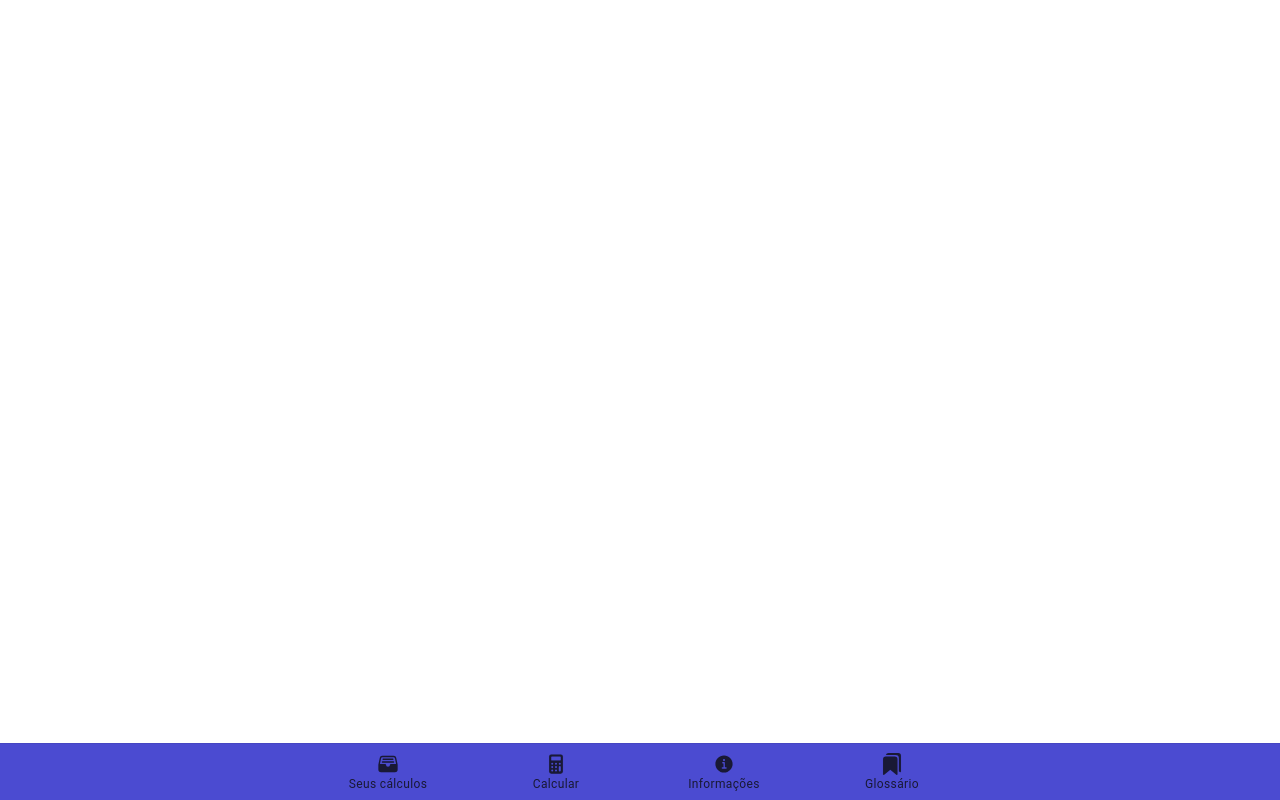
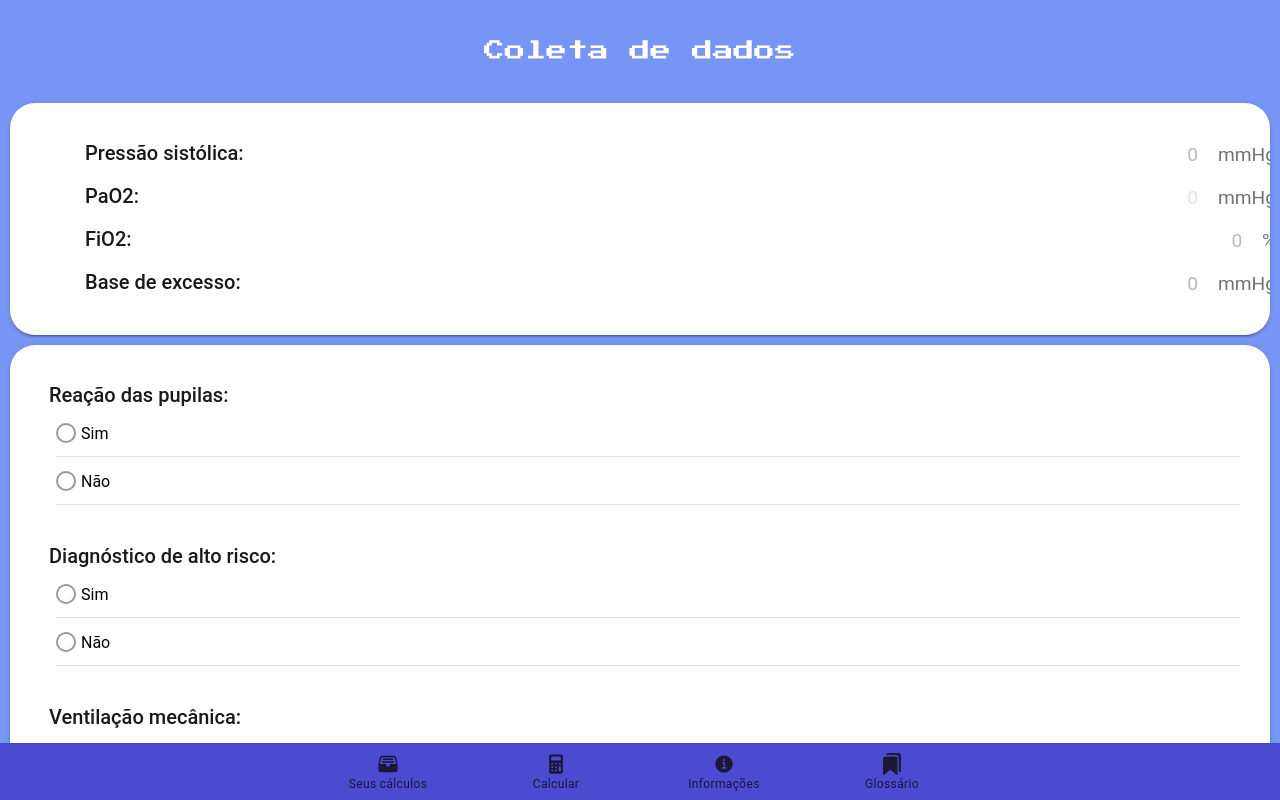
Before and after one commit to embscimatec/PimPelod2, a React (Create React App) app: page /coletadados in a window 1280 px wide. Built offline with nearby package versions, Linux system fonts and the light colour scheme.

Commit message:
Terminando Input Text
falta validação, mas isso é pro final

```diff
--- a/src/App.tsx
+++ b/src/App.tsx
@@ -46,7 +46,7 @@ const App: React.FC = () => (
           <Route path="/tab2" component={Tab2} exact={true} />
           <Route path="/informacoes" component={Informacoes} />
           <Route path="/glossario" component={Glossario} />
-          <Route path="/dados" component={ColetaDados} />
+          <Route path="/coletadados" component={ColetaDados} />
           <Route path="/" render={() => <Redirect to="/tab1" />} exact={true} />
         </IonRouterOutlet>
         <IonTabBar slot="bottom" className="nav-bottom">
--- a/src/pages/ColetaDados/InputDados.css
+++ b/src/pages/ColetaDados/InputDados.css
@@ -28,3 +28,40 @@
     margin: 0 8px 2px 9px;
     color: rgba(0, 0, 0, 0.9);
 }
+
+.card-input-text {
+    display: flex;
+    width: 100%;
+    flex-flow: row nowrap;
+    justify-content: space-between;
+    align-items: center;
+    margin: 0 3%;
+}
+
+.input-text {
+    font-size: 1.2rem;
+    text-align: right;
+}
+
+.coleta-titulo {
+    font-family: 'Press Start 2P';
+    text-align: center;
+    font-size: 1.3rem;
+}
+
+.div-btn {
+    width: 100vw;
+    height: 13vh;
+    display: flex;
+    align-items: center;
+    justify-content: center;
+}
+
+.coleta-dados-btn {
+    background-color: var(--ion-color-secondary);
+    padding: 20px;
+    width: 70%;
+    font-family: 'Press Start 2P';
+    font-size: 1.3rem;
+    border-radius: 50px;
+}
--- /dev/null
+++ b/src/pages/ColetaDados/components/CardInputText.tsx
@@ -0,0 +1,51 @@
+import React, { FunctionComponent, useState } from 'react';
+import { IonCard, IonRadioGroup, IonItem, IonRadio, IonLabel, IonList, IonTitle, IonInput } from '@ionic/react';
+import { truncate } from 'fs';
+
+interface CardsText {
+    pergunta: string,
+    unidade_medida: string,
+    isdisabled: boolean,
+    resposta?: number,
+}
+
+interface RadioProps {
+    index: number,
+    setArray(a: Array<CardsText>): void,
+    arr: Array<CardsText>
+}
+const CardInputText: FunctionComponent<RadioProps> = ({ index, setArray, arr }: RadioProps) => {
+
+    const [number, setNumber] = useState<number>();
+
+    function setNewArray(value: number) : void {
+        var aux : Array<CardsText> = arr;
+        aux[index].resposta = value;
+        setArray(aux)
+    }
+
+
+    function setEscolha(value: number): void {
+        setNumber(value)
+        setNewArray(value)
+    }
+
+
+    return (
+        <div className="card-input-text">
+            <h4 className="pergunta">{arr[index].pergunta}</h4>
+
+            <IonInput
+                type="number"
+                value={number}
+                placeholder="0"
+                onIonChange={(e)=> setEscolha(parseInt(e.detail.value!, 10))}
+                disabled={arr[index].isdisabled}
+                className="input-text"
+            />
+            <label className="input-text">&nbsp;{arr[index].unidade_medida}</label>
+        </div>
+
+    );
+}
+export default CardInputText;
--- a/src/pages/ColetaDados/components/CardRadio.tsx
+++ b/src/pages/ColetaDados/components/CardRadio.tsx
@@ -1,6 +1,5 @@
 import React, { FunctionComponent, useState } from 'react';
-import { IonCard, IonRadioGroup, IonItem, IonRadio, IonLabel, IonList, IonTitle } from '@ionic/react';
-import { truncate } from 'fs';
+import { IonRadioGroup, IonItem, IonRadio, IonLabel, IonList } from '@ionic/react';
 
 interface CardsRadio {
     pergunta: string,
@@ -62,7 +61,6 @@ const CardRadio: FunctionComponent<RadioProps> = ({ index, setArray, arr }: Radi
                 }
             </IonList>
             <hr />
-            {/* <button onClick={() => console.log(dados)}>CLICAAAAAAAA</button> */}
         </div>
 
     );
--- a/src/pages/ColetaDados/index.tsx
+++ b/src/pages/ColetaDados/index.tsx
@@ -1,8 +1,7 @@
-import { IonPage, IonContent, IonCard } from '@ionic/react';
-import { truncate } from 'fs';
-import { car } from 'ionicons/icons';
+import { IonPage, IonContent, IonCard, IonTitle } from '@ionic/react';
 import React, {useState} from 'react';
 import CardRadio from './components/CardRadio';
+import CardInputText from './components/CardInputText';
 import './InputDados.css'
 // import PalavrasChaves from './components/CardPalavrasChaves';
 // import Referencias from './components/CardReferencias';
@@ -13,28 +12,61 @@ interface CardsRadio {
     resposta?: boolean,
 }
 
-// let card1 = {
-//     pergunta: "Antônio toma banho?",
-//     isdisabled: true,
-// }
+interface CardsText {
+    pergunta: string,
+    unidade_medida: string,
+    isdisabled: boolean,
+    resposta?: number,
+}
 
-// let card2 = {
-//     pergunta: "Maria é casada com Antônio?",
-//     isdisabled: true,
-//     resposta: true
-// }
-
-var lista_cards : Array<CardsRadio> = [
+const lista_input_text : Array<CardsText> = [
     {
-        pergunta: "Antonio toma banho?",
+        pergunta: "Pressão sistólica:",
+        unidade_medida: "mmHg",
         isdisabled: false,
     },
     {
-        pergunta: "Maria é casada com antonio?",
+        pergunta: "PaO2:",
+        unidade_medida: "mmHg",
+        resposta: 10,
+        isdisabled: true,
+    },
+    {
+        pergunta: "FiO2:",
+        unidade_medida: "%",
         isdisabled: false,
     },
     {
-        pergunta: "Fernanda tomou 4 banhos por dia?",
+        pergunta: "Base de excesso:",
+        unidade_medida: "mmHg",
+        isdisabled: false,
+    }
+
+]
+
+const lista_cards_radio : Array<CardsRadio> = [
+    {
+        pergunta: "Reação das pupilas:",
+        isdisabled: false,
+    },
+    {
+        pergunta: "Diagnóstico de alto risco:",
+        isdisabled: false,
+    },
+    {
+        pergunta: "Ventilação mecânica:",
+        isdisabled: false,
+    },
+    {
+        pergunta: "Recuperação cirúrgica ou de conhecimento como principal razãode entrada:",
+        isdisabled: false,
+    },
+    {
+        pergunta: "Admissão após circulação extracorpórea:",
+        isdisabled: false,
+    },
+    {
+        pergunta: "Admissão eletiva:",
         isdisabled: false,
     },
 ]
@@ -52,26 +84,44 @@ export function ValidationArray(arr : Array<CardsRadio>) {
 
 const ColetaDados: React.FC = () => {
 
-    const [cards, setCards] = useState<Array<CardsRadio>>(lista_cards)
-    //TODO: Validação dos arrays
+    const [radioInput, setRadioInput] = useState<Array<CardsRadio>>(lista_cards_radio)
+    const [textArray, setTextArray] = useState<Array<CardsText>>(lista_input_text)
 
     return (
         <>
             <IonPage>
                 <IonContent color="primary" >
+                    <br/>
+                    <h1 className="coleta-titulo">Coleta de dados</h1>
+                    <br/>
                     <IonCard className="card-radio-content" >
-                        {cards.map((value, index) => {
+                        {textArray.map((value, index) => {
+                            return (
+                                <CardInputText
+                                key={index}
+                                index={index}
+                                arr={textArray}
+                                setArray={setTextArray}
+                               />
+                            )
+                        })}
+                    </IonCard>
+
+                    <IonCard className="card-radio-content" >
+                        {radioInput.map((value, index) => {
                             return (
                                 <CardRadio
                                 key={index}
                                 index={index}
-                                arr={cards}
-                                setArray={setCards}
+                                arr={radioInput}
+                                setArray={setRadioInput}
                                />
                             )
                         })}
-                        <button onClick={e => console.log(cards)}>CLICA EM MIM AAAAAAAA</button>
                     </IonCard>
+                    <div className="div-btn">
+                    <button className="coleta-dados-btn" onClick={e =>{console.log(textArray); console.log(radioInput)}}>CONTINUAR</button>
+                        </div>
                 </IonContent>
             </IonPage>
         </>
```
